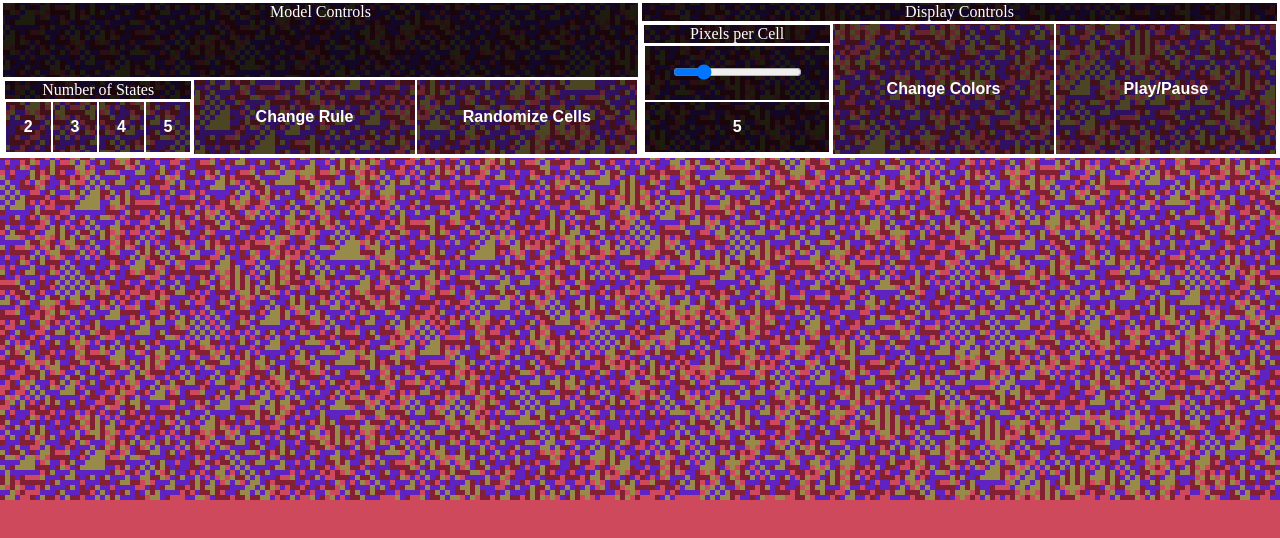
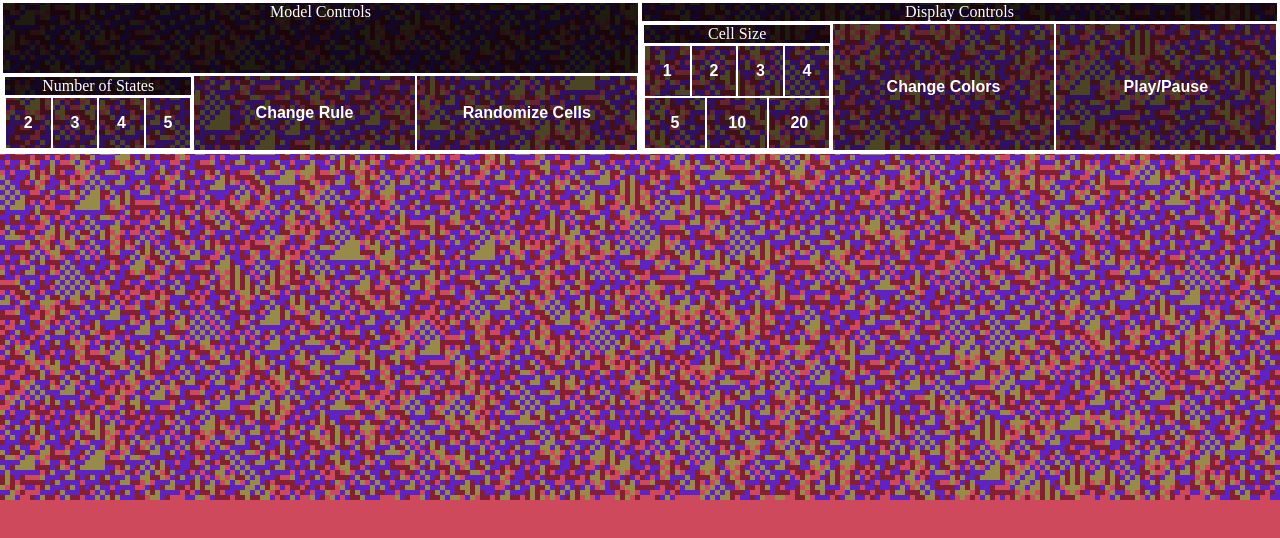
Before and after one commit to DarthKeith/cellular-automaton, a plain HTML site: page index.html in a window 1280 px wide. Drawn offline with Linux system fonts and the light colour scheme.

Commit message:
feat: Replace cell size slider with buttons

```diff
--- a/index.html
+++ b/index.html
@@ -39,14 +39,15 @@
             <label>Display Controls</label>
             <div class="horizontal">
                 <div class="vertical">
-                    <label for="pix-per-cell">Pixels per Cell</label>
-                    <div class="horizontal">
-                        <div class="range-container">
-                            <input type="range" id="pix-per-cell"
-                                   name="pix-per-cell" min="1" max="20"
-                                   value="5" step="1" />
-                        </div>
-                        <output id="pix-per-cell-val"></output>
+                    <label>Cell Size</label>
+                    <div id="cell-size-btns" class="horizontal">
+                        <button value="1">1</button>
+                        <button value="2">2</button>
+                        <button value="3">3</button>
+                        <button value="4">4</button>
+                        <button value="5">5</button>
+                        <button value="10">10</button>
+                        <button value="20">20</button>
                     </div>
                 </div>
                 <button id="color-btn">Change Colors</button>
--- a/scripts/automaton-controller.mjs
+++ b/scripts/automaton-controller.mjs
@@ -16,7 +16,11 @@ import {
     newColors
 } from "automaton-view";
 import { clear2DArray } from "array-util";
-import { RESIZE_DELAY, DEFAULT_NUM_STATES } from "constants";
+import {
+    RESIZE_DELAY,
+    DEFAULT_NUM_STATES,
+    DEFAULT_CELL_SIZE
+} from "constants";
 
 // ----------------------------------------------------------------------------
 //                             Public Functions
@@ -27,7 +31,7 @@ function init() {
     setNumStates(DEFAULT_NUM_STATES);
     initUI();
     _initEventHandlers();
-    _resize();
+    _resize(_cellSize);
     newRule();
 }
 
@@ -44,16 +48,26 @@ function update() {
 // ----------------------------------------------------------------------------
 
 let _isPaused = false;
+let _cellSize = DEFAULT_CELL_SIZE;
 
 // ----------------------------------------------------------------------------
 //                             Private Functions
 // ----------------------------------------------------------------------------
 
 // Resize the canvases, grid, and cell state arrays.
-function _resize() {
-    const [rows, cols] = initCanvases();
+function _resize(cellSize) {
+    const [rows, cols] = initCanvases(cellSize);
     initCells(rows, cols);
     draw(grid);
+}
+
+// Event handler for changing cell size.
+function _onSetSize(cellSize) {
+    if (cellSize === _cellSize) {
+        return;
+    }
+    _cellSize = cellSize;
+    _resize(cellSize);
 }
 
 // Event handler for changing colors.
@@ -88,7 +102,7 @@ function _getOnResize() {
     let timeout = 0;
     function onResize() {
         clearTimeout(timeout);
-        timeout = setTimeout(_resize, RESIZE_DELAY);
+        timeout = setTimeout(() => _resize(_cellSize), RESIZE_DELAY);
     }
     return onResize;
 }
@@ -109,7 +123,10 @@ function _initEventHandlers() {
     viewElements.resetButton.addEventListener("click", randomizeCellStates);
     viewElements.colorButton.addEventListener("click", _onChangeColors);
     viewElements.ruleButton.addEventListener("click", newRule);
-    viewElements.pixPerCellInput.addEventListener("change", _resize);
+    for (const button of viewElements.cellSizeButtons.children) {
+        const n = parseInt(button.value);
+        button.addEventListener("click", () => _onSetSize(n));
+    }
     for (const button of viewElements.numStatesButtons.children) {
         const n = parseInt(button.value);
         button.addEventListener("click", () => _onChangeNumStates(n));
--- a/scripts/automaton-view.mjs
+++ b/scripts/automaton-view.mjs
@@ -9,7 +9,7 @@ const viewElements = {
     numStatesButtons: document.getElementById("num-states-btns"),
     ruleButton: document.getElementById("rule-btn"),
     resetButton: document.getElementById("reset-btn"),
-    pixPerCellInput: document.getElementById("pix-per-cell"),
+    cellSizeButtons: document.getElementById("cell-size-btns"),
     colorButton: document.getElementById("color-btn"),
     pauseButton: document.getElementById("pause-btn")
 };
@@ -19,10 +19,9 @@ const viewElements = {
 // ----------------------------------------------------------------------------
 
 // Initialize the canvases and return the dimensions of the hidden canvas.
-function initCanvases() {
-    const pixPerCell = parseInt(viewElements.pixPerCellInput.value);
-    const rows = Math.round(window.innerHeight / pixPerCell);
-    const cols = Math.round(window.innerWidth / pixPerCell);
+function initCanvases(cellSize) {
+    const rows = Math.round(window.innerHeight / cellSize);
+    const cols = Math.round(window.innerWidth / cellSize);
     _resizeCanvas(_hiddenCanvas, rows, cols);
     _hiddenData = _hiddenContext.createImageData(cols, rows);
     _pixelArray = _hiddenData.data;
@@ -35,7 +34,6 @@ function initCanvases() {
 // Initialize the user interface.
 function initUI() {
     newColors();
-    _showPixPerCell();
     _initEventHandlers();
 }
 
@@ -63,8 +61,6 @@ const _context = _canvas.getContext("2d");
 const _hiddenCanvas = document.createElement("canvas");
 const _hiddenContext = _hiddenCanvas.getContext("2d");
 const _settings = document.getElementById("settings");
-const _pixPerCellValue = document.getElementById("pix-per-cell-val");
-const _numStatesValue = document.getElementById("num-states-val");
 let _hiddenData; // Hidden canvas pixel data.
 let _pixelArray; // Hidden canvas pixel values.
 let _colorArray; // Array of colors.
@@ -72,11 +68,6 @@ let _colorArray; // Array of colors.
 // ----------------------------------------------------------------------------
 //                             Private Functions
 // ----------------------------------------------------------------------------
-
-// Display the current value of the pixels per cell slider.
-function _showPixPerCell() {
-    _pixPerCellValue.value = viewElements.pixPerCellInput.value;
-}
 
 // Toggle the visibility of the settings panel.
 function _toggleSettings() {
@@ -130,7 +121,6 @@ function _updateHiddenCanvas(grid) {
 // Initialize event handlers for the display.
 function _initEventHandlers() {
     _canvas.addEventListener("click", _toggleSettings);
-    viewElements.pixPerCellInput.addEventListener("input", _showPixPerCell);
     const blur = event => event.target.blur();
     const blurOnClick = button => button.addEventListener("click", blur);
     document.querySelectorAll("button").forEach(blurOnClick);
--- a/scripts/constants.mjs
+++ b/scripts/constants.mjs
@@ -2,5 +2,12 @@ const RESIZE_DELAY = 200;
 const FPS = 20;
 const MAX_NUM_STATES = 5;
 const DEFAULT_NUM_STATES = 4;
+const DEFAULT_CELL_SIZE = 5;
 
-export { RESIZE_DELAY, FPS, MAX_NUM_STATES, DEFAULT_NUM_STATES };
+export {
+    RESIZE_DELAY,
+    FPS,
+    MAX_NUM_STATES,
+    DEFAULT_NUM_STATES,
+    DEFAULT_CELL_SIZE
+};
--- a/style.css
+++ b/style.css
@@ -10,6 +10,9 @@ button {
     text-decoration: none;
     margin: 0;
     cursor: pointer;
+    font-family: sans-serif;
+    font-weight: bold;
+    padding: 1em;
 }
 
 button:hover {
@@ -17,27 +20,18 @@ button:hover {
 }
 
 label {
+    background-color: rgba(0, 0, 0, 0.8);
     display: block;
     font-family: serif;
 }
 
-button, output, .range-container {
-    font-family: sans-serif;
-    font-weight: bold;
-    padding: 1em;
-}
-
-label, output, .range-container {
-    background-color: rgba(0, 0, 0, 0.8);
-}
-
-button, label, output, .range-container {
+button, label {
     color: white;
     font-size: 1em;
     text-align: center;
 }
 
-label, button, output, .range-container, .vertical, .horizontal {
+button, label, .vertical, .horizontal {
     flex: 1;
 }
 
@@ -53,7 +47,7 @@ label, button, output, .range-container, .vertical, .horizontal {
     display: flex;
 }
 
-label, button, output, .range-container, .vertical, .horizontal, #settings {
+button, label, .vertical, .horizontal, #settings {
     border: 1px solid white;
 }
 
```
